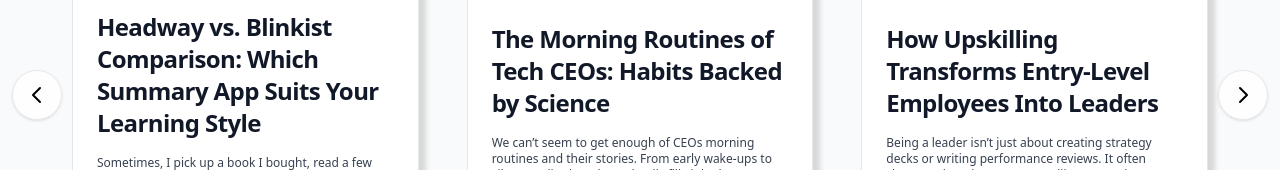
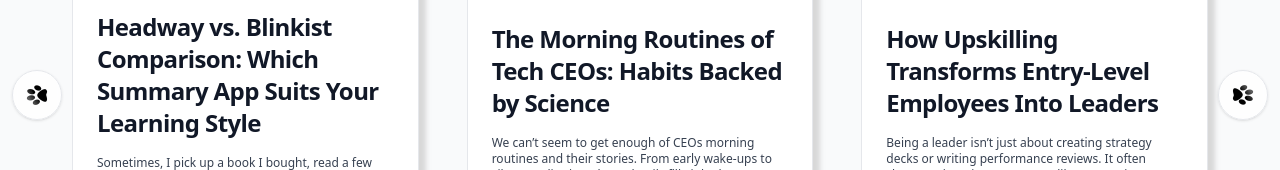
Before and after one commit to IvanRyzhik/writer-portfolio, a Next.js app: page / in a window 1280 px wide. Shown: the part 538-708 px from the top of the page. Built offline with nearby package versions, Linux system fonts and the light colour scheme.

Commit message:
images for arrows

```diff
--- a/src/components/ArticlesSlider/ArticlesSlider.tsx
+++ b/src/components/ArticlesSlider/ArticlesSlider.tsx
@@ -75,21 +75,29 @@
           type="button"
           aria-label="Previous"
           onClick={() => instanceRef.current?.prev()}
-          className="absolute -left-10 md:-left-11 top-1/2 -translate-y-1/2 bg-white/80 hover:bg-white shadow rounded-full p-2 md:p-3 z-10 border border-gray-200 backdrop-blur-sm focus:outline-none"
+          className="absolute -left-10 md:-left-11 top-1/2 -translate-y-1/2 bg-white/80 hover:bg-white shadow rounded-full p-1 md:p-2 z-10 border border-gray-200 backdrop-blur-sm focus:outline-none"
         >
-          <svg xmlns="http://www.w3.org/2000/svg" viewBox="0 0 24 24" fill="none" stroke="currentColor" strokeWidth="2" className="w-5 h-5 md:w-6 md:h-6">
-            <path strokeLinecap="round" strokeLinejoin="round" d="M15 19l-7-7 7-7" />
-          </svg>
+          <img
+            src="/images/cats-paw.png"
+            alt="Previous"
+            className="w-7 h-7 md:w-8 md:h-8 object-contain transform -rotate-90"
+            width={32}
+            height={32}
+          />
         </button>
         <button
           type="button"
           aria-label="Next"
           onClick={() => instanceRef.current?.next()}
-          className="absolute -right-10 md:-right-11 top-1/2 -translate-y-1/2 bg-white/80 hover:bg-white shadow rounded-full p-2 md:p-3 z-10 border border-gray-200 backdrop-blur-sm focus:outline-none"
+          className="absolute -right-10 md:-right-11 top-1/2 -translate-y-1/2 bg-white/80 hover:bg-white shadow rounded-full p-1 md:p-2 z-10 border border-gray-200 backdrop-blur-sm focus:outline-none"
         >
-          <svg xmlns="http://www.w3.org/2000/svg" viewBox="0 0 24 24" fill="none" stroke="currentColor" strokeWidth="2" className="w-5 h-5 md:w-6 md:h-6">
-            <path strokeLinecap="round" strokeLinejoin="round" d="M9 5l7 7-7 7" />
-          </svg>
+          <img
+            src="/images/cats-paw.png"
+            alt="Next"
+            className="w-7 h-7 md:w-8 md:h-8 object-contain transform rotate-90"
+            width={32}
+            height={32}
+          />
         </button>
       </div>
     </section>
```
Also changed, not shown: public/images/cats-paw.png (added).
